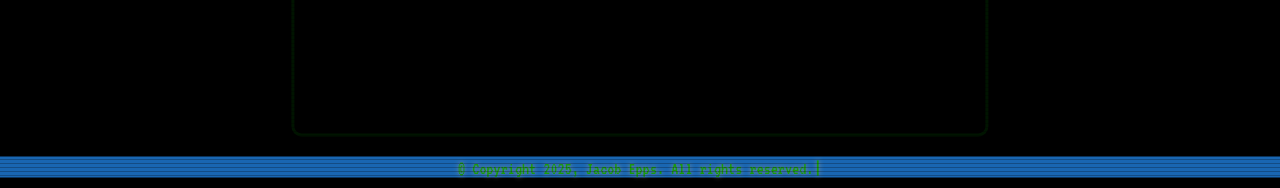
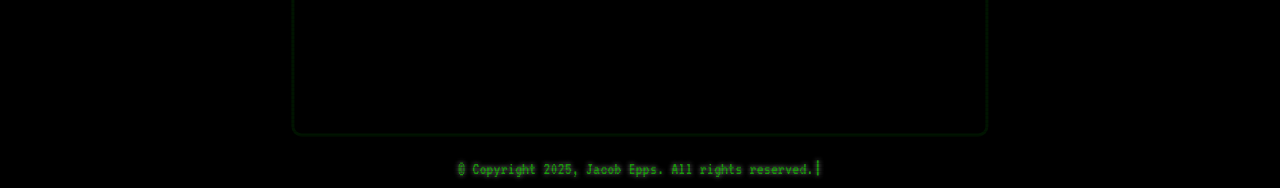
Before and after one commit to 1jepps0/CSCI225, a plain HTML site: page index.html in a window 1280 px wide. Shown: the part 612-800 px from the top of the page. Drawn offline with Linux system fonts and the light colour scheme.

Commit message:
hid footer background

```diff
--- a/css/home.css
+++ b/css/home.css
@@ -117,7 +117,7 @@ footer {
 	text-align: center;
 	left: 50%;
 	transform: translate(-50%, -50%);
-	background-color: hsla(210, 75%, 50%, 1);
+	background-color: hsla(210, 75%, 50%, 0);
 	width: 100%;
 	font-size: 16pt;
 }
```
Also changed, not shown: 1 other file.
